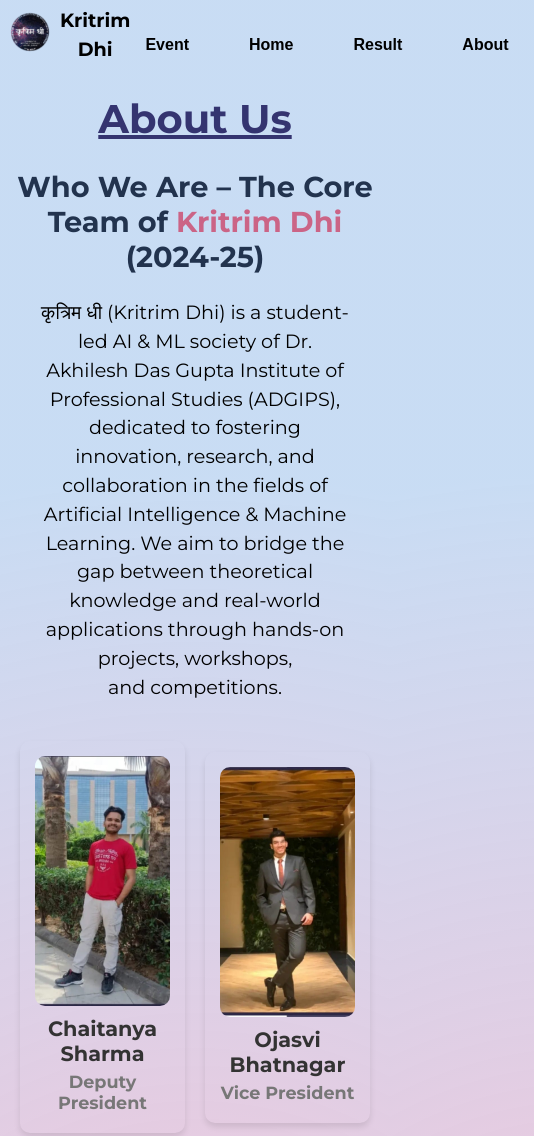
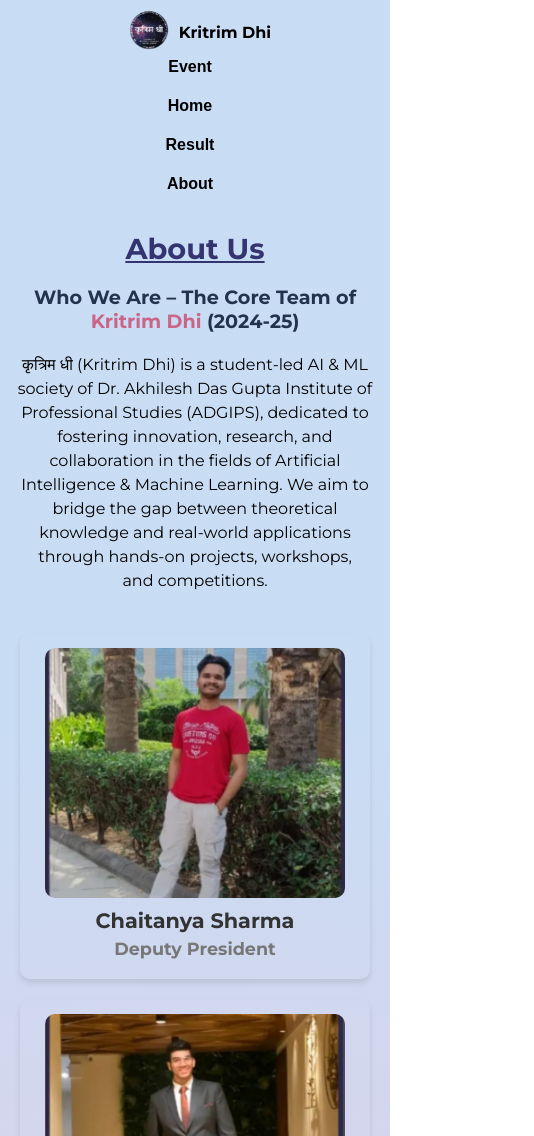
Before and after one commit to AyushChoudhary6/Kritrim-Society-Work, a plain HTML site: page index.html in a window 390 px wide. Shown: the top 1136 px of the page, 534 px wide, since content can reach past the window. Drawn offline with Linux system fonts and the light colour scheme.

Commit message:
added some animation in navbar and footer

```diff
--- a/script.js
+++ b/script.js
@@ -0,0 +1,4 @@
+function toggleMenu() {
+    document.querySelector(".navbar ul").classList.toggle("show");
+    document.querySelector(".hamburger").classList.toggle("active");
+}
--- a/style.css
+++ b/style.css
@@ -316,3 +316,75 @@ h5 {
 * {
     scroll-behavior: smooth;
 }
+
+
+/* Responsive Navbar */
+@media (max-width: 1024px) {
+    .navbar {
+        flex-direction: column;
+        align-items: center;
+        padding-bottom: 20px;
+    }
+
+    .navbar ul {
+        flex-direction: column;
+        gap: 10px;
+    }
+
+    .navbar ul li {
+        width: 100%;
+        text-align: center;
+        padding: 10px;
+    }
+}
+
+/* Adjustments for Tablets */
+@media (max-width: 768px) {
+    h1 {
+        font-size: 2em;
+    }
+
+    h2 {
+        font-size: 1.5em;
+    }
+
+    .images {
+        grid-template-columns: repeat(2, 1fr);
+    }
+}
+
+/* Adjustments for Mobile Screens */
+@media (max-width: 480px) {
+    .navbar {
+        flex-direction: column;
+        padding: 10px;
+    }
+
+    .navbar ul {
+        flex-direction: column;
+        align-items: center;
+        gap: 5px;
+    }
+
+    .navbar ul li {
+        width: 90%;
+        padding: 8px;
+    }
+
+    h1 {
+        font-size: 1.8em;
+    }
+
+    h2 {
+        font-size: 1.2em;
+    }
+
+    p {
+        font-size: 1em;
+        width: 95%;
+    }
+
+    .images {
+        grid-template-columns: 1fr;
+    }
+}
```
